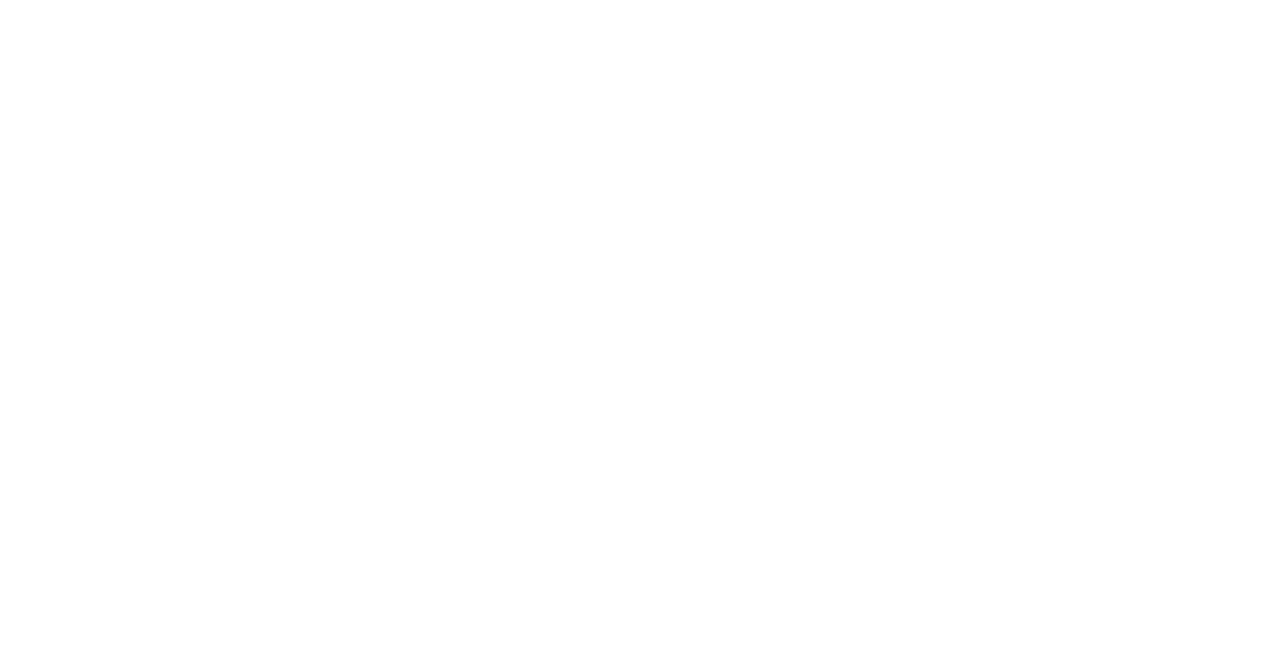
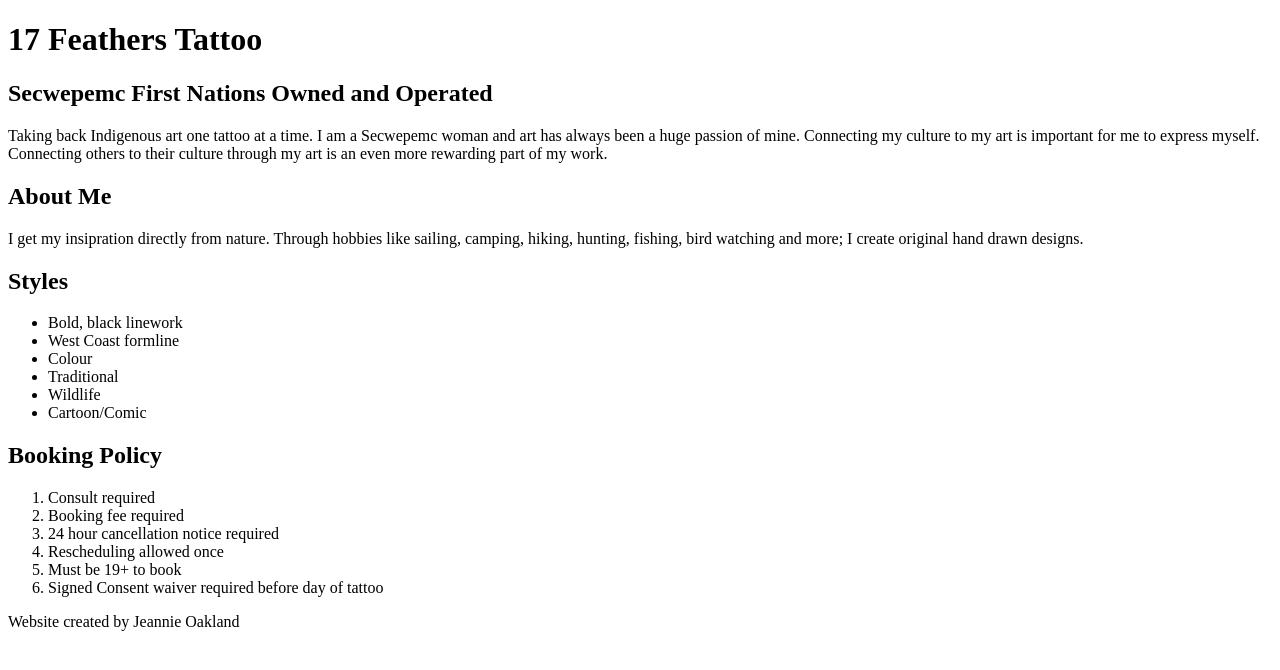
Before and after one commit to joakland/17FeathersTattoo, a plain HTML site: page index.html in a window 1280 px wide. Drawn offline with Linux system fonts and the light colour scheme.

Commit message:
added basic content

```diff
--- a/index.html
+++ b/index.html
@@ -2,8 +2,42 @@
 <html lang="en">
     <head>
         <title>17 Feathers Tattoo</title>
-            <meta charset="utf-8">
+        <meta charset="utf-8">
     </head>
     <body>
+        <!--This is so cool, I love web dev-->
+       <header>
+
+            <h1>17 Feathers Tattoo</h1>
+            <h2>Secwepemc First Nations Owned and Operated</h2>
+            <p>Taking back Indigenous art one tattoo at a time. I am a Secwepemc woman and art has always been a huge passion of mine. Connecting my culture to my art is important for me to express myself. Connecting others to their culture through my art is an even more rewarding part of my work.</p>
+        </header>
+            <section>
+                <h2>About Me</h2>
+                <p>I get my insipration directly from nature. Through hobbies like sailing, camping, hiking, hunting, fishing, bird watching and more; I create original hand drawn designs. </p>
+            </section>
+            <section>
+                <h2>Styles</h2>
+                <ul>
+                    <li>Bold, black linework</li>
+                    <li>West Coast formline</li>
+                    <li>Colour</li>
+                    <li>Traditional</li>
+                    <li>Wildlife</li>
+                    <li>Cartoon/Comic</li>
+                </ul>
+            </section>
+            <section>
+                <h2>Booking Policy</h2>
+                <ol>
+                    <li>Consult required</li>
+                    <li>Booking fee required</li>
+                    <li>24 hour cancellation notice required</li>
+                    <li>Rescheduling allowed once</li>
+                    <li>Must be 19+ to book</li>
+                    <li>Signed Consent waiver required before day of tattoo</li>
+                </ol>
+            </section>
+        <footer> Website created by Jeannie Oakland</footer>
     </body>
 </html>
```
